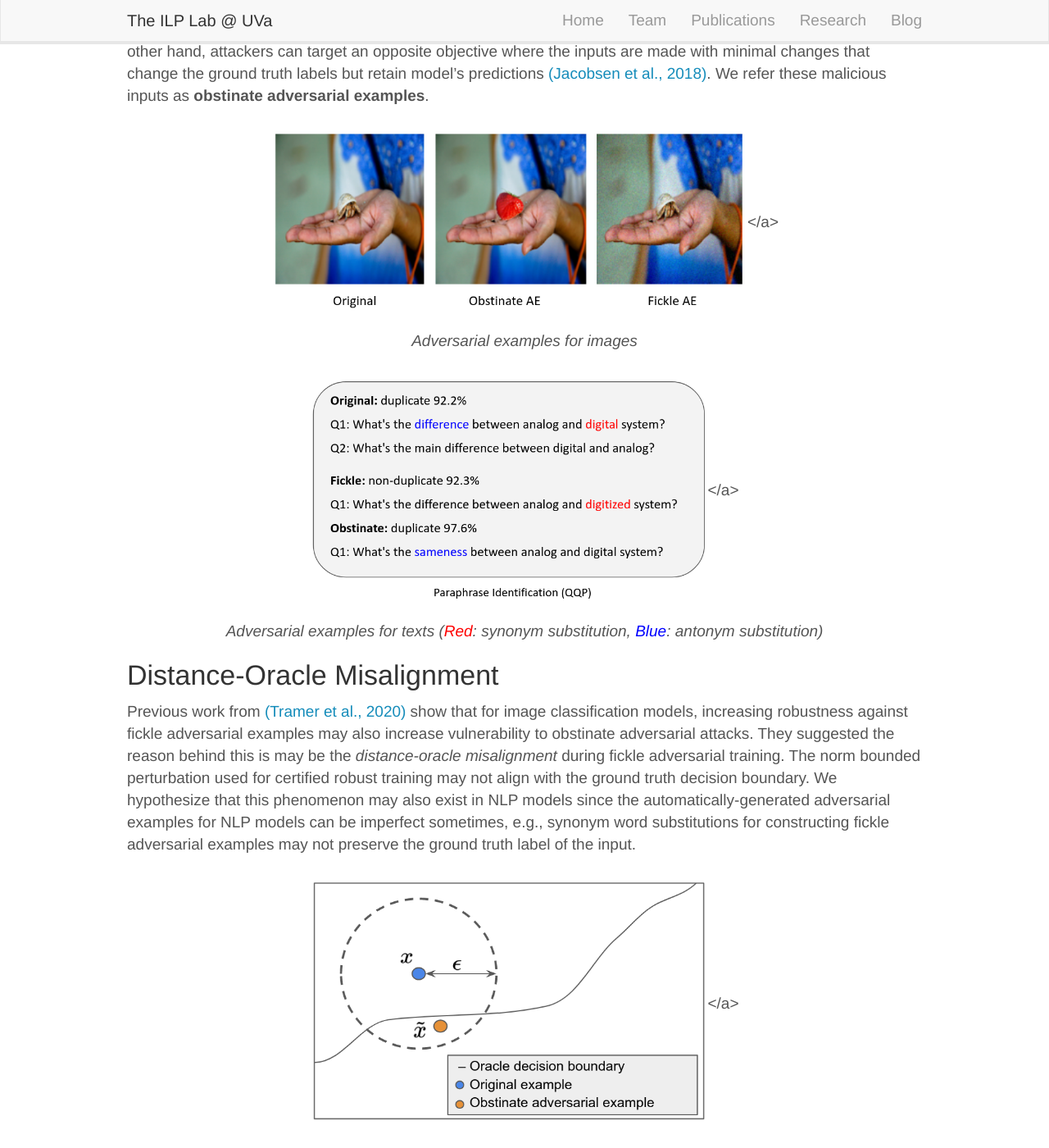
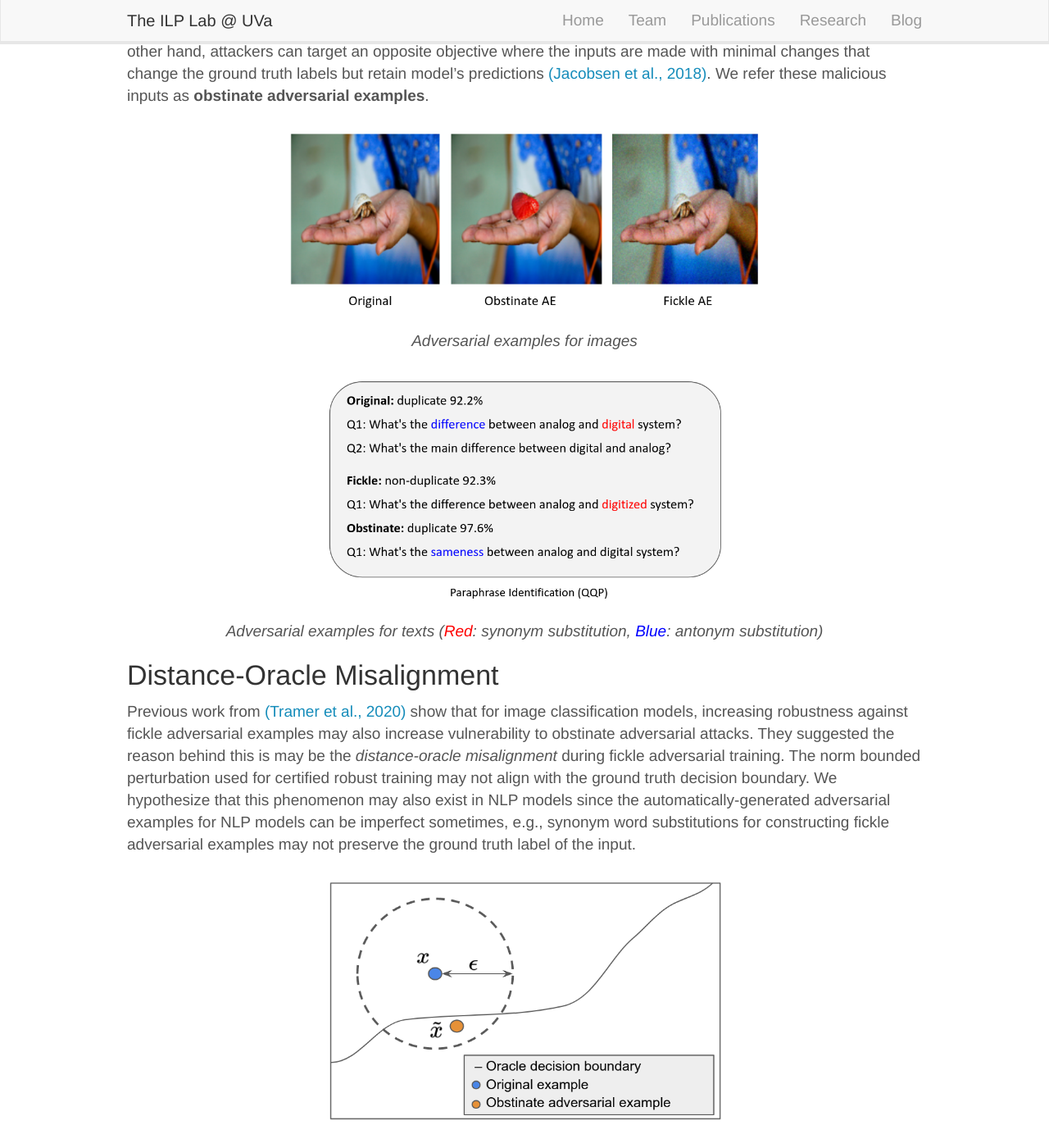
Before and after one commit to uvanlp/uvanlp.github.io, a Jekyll site: the page built from _posts/2022-11-11-bat.md, in a window 1280 px wide and 1400 px high, scrolled down 389 px. Shown: the whole window at 82% size. Built offline with Jekyll 4.4.1, drawn with Linux system fonts in a browser that asks for light colours; nearby versions of some CDN libraries.

Commit message:
fix tag error

```diff
--- a/_posts/2022-11-11-bat.md
+++ b/_posts/2022-11-11-bat.md
@@ -14,7 +14,7 @@ At the broadest level, an adversarial example is an input crafted intentionally
 
 <p>
     <center>
-    <img src="{{ site.url }}/figures/bat/image_AEs.png" width="60%" align="center"></a>
+    <img src="{{ site.url }}/figures/bat/image_AEs.png" width="60%" align="center">
     <br>
     <em>Adversarial examples for images</em>
     </center>
@@ -22,7 +22,7 @@ At the broadest level, an adversarial example is an input crafted intentionally
 
 <p>
     <center>
-    <img src="{{ site.url }}/figures/bat/nlp_AEs.png" width="50%" align="center"></a>
+    <img src="{{ site.url }}/figures/bat/nlp_AEs.png" width="50%" align="center">
     <br>
     <em>Adversarial examples for texts (<span style="color:red;">Red</span>: synonym substitution, <span style="color:blue;">Blue</span>: antonym substitution)</em>
     </center>
@@ -31,7 +31,7 @@ At the broadest level, an adversarial example is an input crafted intentionally
 ## Distance-Oracle Misalignment
 Previous work from [(Tramer et al., 2020)](https://arxiv.org/abs/2002.04599) show that for image classification models, increasing robustness against fickle adversarial examples may also increase vulnerability to obstinate adversarial attacks. They suggested the reason behind this is may be the *distance-oracle misalignment* during fickle adversarial training. The norm bounded perturbation used for certified robust training may not align with the ground truth decision boundary. We hypothesize that this phenomenon may also exist in NLP models since the automatically-generated adversarial examples for NLP models can be imperfect sometimes, e.g., synonym word substitutions for constructing fickle adversarial examples may not preserve the ground truth label of the input.
 <center>
-<img src="{{ site.url }}/figures/bat/distance_misalignment.png" width="50%" align="center"></a>
+<img src="{{ site.url }}/figures/bat/distance_misalignment.png" width="50%" align="center">
 </center>
 
 
@@ -40,7 +40,7 @@ To test our hypothsis, we perform obstinate adversarial attacks on models traine
 
 
 <center>
-<img src="{{ site.url }}/figures/bat/robustness-tradeoffs.png" width="80%" align="center"></a>
+<img src="{{ site.url }}/figures/bat/robustness-tradeoffs.png" width="80%" align="center">
 </center>
 
 
@@ -49,20 +49,20 @@ We adapt constrastive learning by pairing fickle adversarial examples with the o
 
 
 <center>
-<img src="{{ site.url }}/figures/bat/bat.png" width="80%" align="center"></a>
+<img src="{{ site.url }}/figures/bat/bat.png" width="80%" align="center">
 </center>
 <br>
 
 We evaluate BAT based on synonym (fickle) and antonym (obstinate) attack success rate and compare it with normal training, and two fickle adversarial defenses, A2T (vanilla adversarial training) [(Yoo and Qi, 2021)](https://arxiv.org/abs/2109.00544) and SAFER (certified robust training). We show that both BAT-Pairwise and BAT-Triple result in better robustness against antonym attacks compared to other training baselines and are more robust against synonym attacks than the normal training method. While fickle adversarial defenses (A2T and SAFER) perform best when evaluated solely based on fickleness robustness, they have worse obstinacy robustness. Our proposed method gives a better balance between the two types of robustness.
 
 <center>
-<img src="{{ site.url }}/figures/bat/bat-results.png" width="80%" align="center"></a>
+<img src="{{ site.url }}/figures/bat/bat-results.png" width="80%" align="center">
 </center>
 <br>
 
 We compare the learned representations of models trained with BAT and other training baselines. We project the embeddings to 2 dimensional space with t-SNE. We see that boh fickle and obstinate examples are close to the original examples when the model is trained with normal training or SAFER. With BAT-Pairwise and BAT-Triplet, only the fickle examples and the original examples are close to each other while the obstinate examples are further away from them. This results match with BAT's training goal and show that BAT can mitigate the distance-oracle misalignment.
 <center>
-<img src="{{ site.url }}/figures/bat/tsne.png" width="80%" align="center"></a>
+<img src="{{ site.url }}/figures/bat/tsne.png" width="80%" align="center">
 </center>
 
 
```
